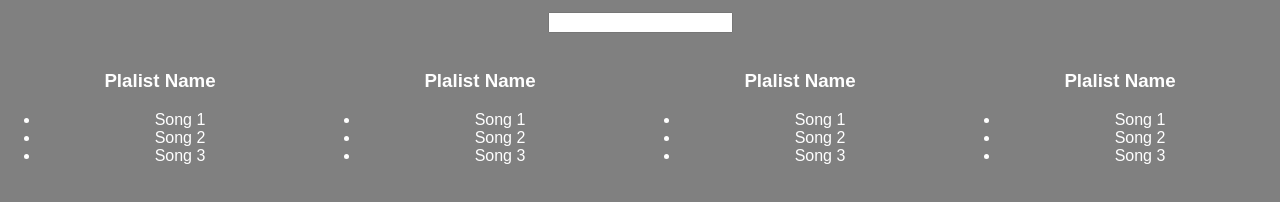
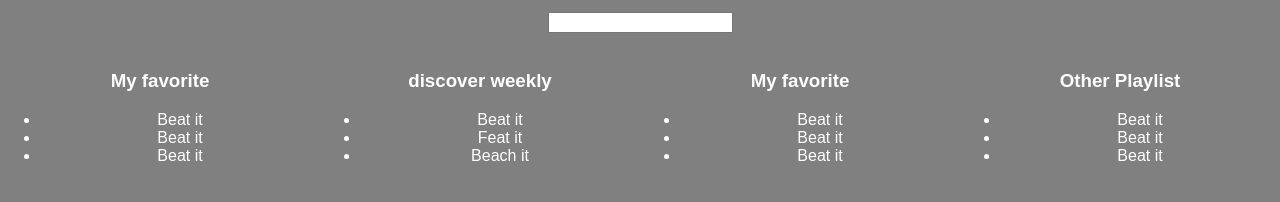
Before and after one commit to TelePilot/playlist-sorting, a React (Create React App) app: page / in a window 1280 px wide. Shown: the part 190-392 px from the top of the page. Built offline with nearby package versions, Linux system fonts and the light colour scheme.

Commit message:
added playlist data

```diff
--- a/src/App.js
+++ b/src/App.js
@@ -17,8 +17,8 @@ let fakeServerData = {
 
       },
       {
-        name: 'My favorite',
-        songs: [{name: 'Beat it', duration: 1345}, {name: 'Beat it', duration: 1345},{name: 'Beat it', duration: 1345}]
+        name: 'discover weekly',
+        songs: [{name: 'Beat it', duration: 1345}, {name: 'Feat it', duration: 1345},{name: 'Beach it', duration: 1345}]
 
       },
       {
@@ -27,7 +27,7 @@ let fakeServerData = {
 
       },
       {
-        name: 'My favorite',
+        name: 'Other Playlist',
         songs: [{name: 'Beat it', duration: 1345}, {name: 'Beat it', duration: 1345}, {name: 'Beat it', duration: 1345}],
 
       }
@@ -70,14 +70,13 @@ class Filter extends Component {
 }
 class Playlist extends Component {
   render() {
+    let playlist = this.props.playlist
     return (
       <div style={{...defaultStyle, width: "25%", display: 'inline-block'}}>
         <img alt=""/>
-        <h3> Plalist Name</h3>
+        <h3>{playlist.name}</h3>
         <ul>
-          <li>Song 1</li>
-          <li>Song 2</li>
-          <li>Song 3</li>
+          {playlist.songs.map(song => <li>{song.name}</li>)}
         </ul>
       </div>
     )
@@ -105,10 +104,12 @@ class App extends Component {
           <HourCounter playlists= {this.state.serverData.user.playlists}/>
 
         <Filter/>
-        <Playlist/>
-        <Playlist/>
-        <Playlist/>
-        <Playlist/>
+        {
+          this.state.serverData.user.playlists.map(playlists =>
+          <Playlist playlist={playlists}/> )
+        }
+
+
       </div> : <h1 style={defaultStyle}>Loading...</h1>}
       </div>
     );
```
